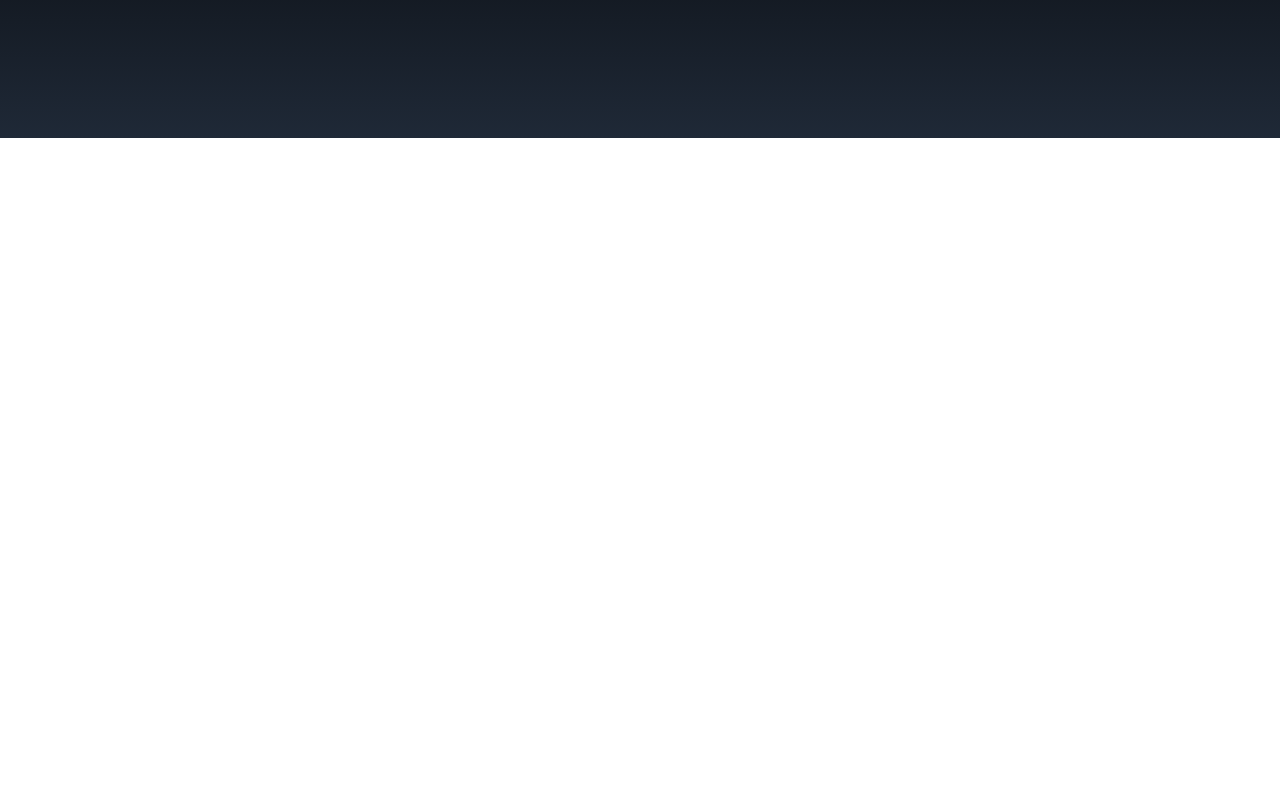
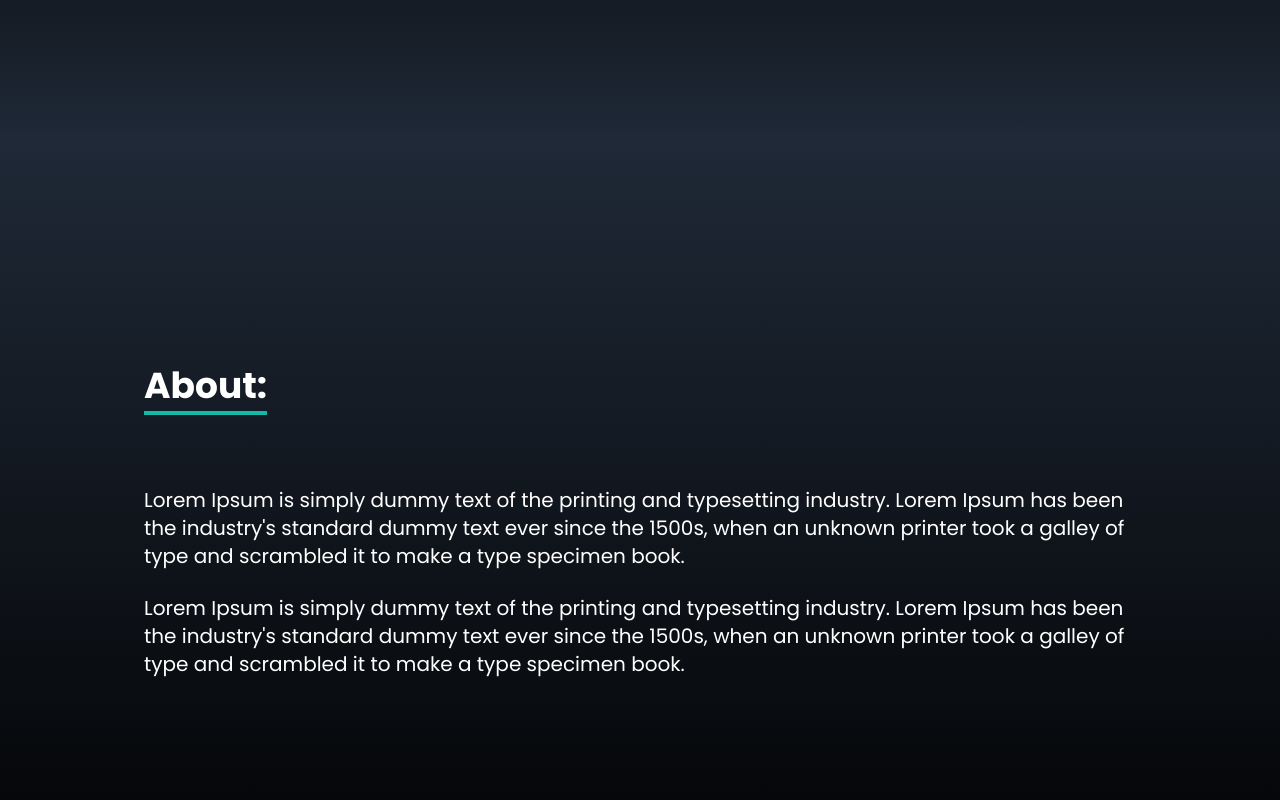
Before and after one commit to soniarez/sonia-portfolio, a React (Create React App) app: page / in a window 1280 px wide. Shown: the part 662-1462 px from the top of the page. Before the commit the page ends 800 px from the top, so only its background shows below. Built offline with nearby package versions, Linux system fonts and the light colour scheme.

Commit message:
about section

```diff
--- a/src/App.js
+++ b/src/App.js
@@ -1,12 +1,14 @@
 import Home from './components/Home';
 import NavBar from './components/NavBar';
 import SocialLinks from './components/SocialLinks';
+import About from './components/About';
 
 function App() {
   return (
     <div>
       <NavBar />
       <Home />
+      <About />
 
       <SocialLinks />
     </div>
--- /dev/null
+++ b/src/components/About.jsx
@@ -0,0 +1,35 @@
+import React from 'react';
+
+const About = () => {
+  return (
+    <div
+      name="about"
+      className="w-full h-screen bg-gradient-to-b from-gray-800 to-black text-white"
+    >
+      <div className="max-w-screen-lg p-4 mx-auto flex flex-col justify-center w-full h-full">
+        <div className="pb-8">
+          <p className="text-4xl font-bold inline border-b-4 border-teal-500">
+            About:
+          </p>
+          <p className='text-xl mt-20'>
+            Lorem Ipsum is simply dummy text of the printing and typesetting
+            industry. Lorem Ipsum has been the industry's standard dummy text
+            ever since the 1500s, when an unknown printer took a galley of type
+            and scrambled it to make a type specimen book.
+          </p>
+
+          <br />
+
+          <p className='text-xl'>
+            Lorem Ipsum is simply dummy text of the printing and typesetting
+            industry. Lorem Ipsum has been the industry's standard dummy text
+            ever since the 1500s, when an unknown printer took a galley of type
+            and scrambled it to make a type specimen book.
+          </p>
+        </div>
+      </div>
+    </div>
+  );
+};
+
+export default About;
```
